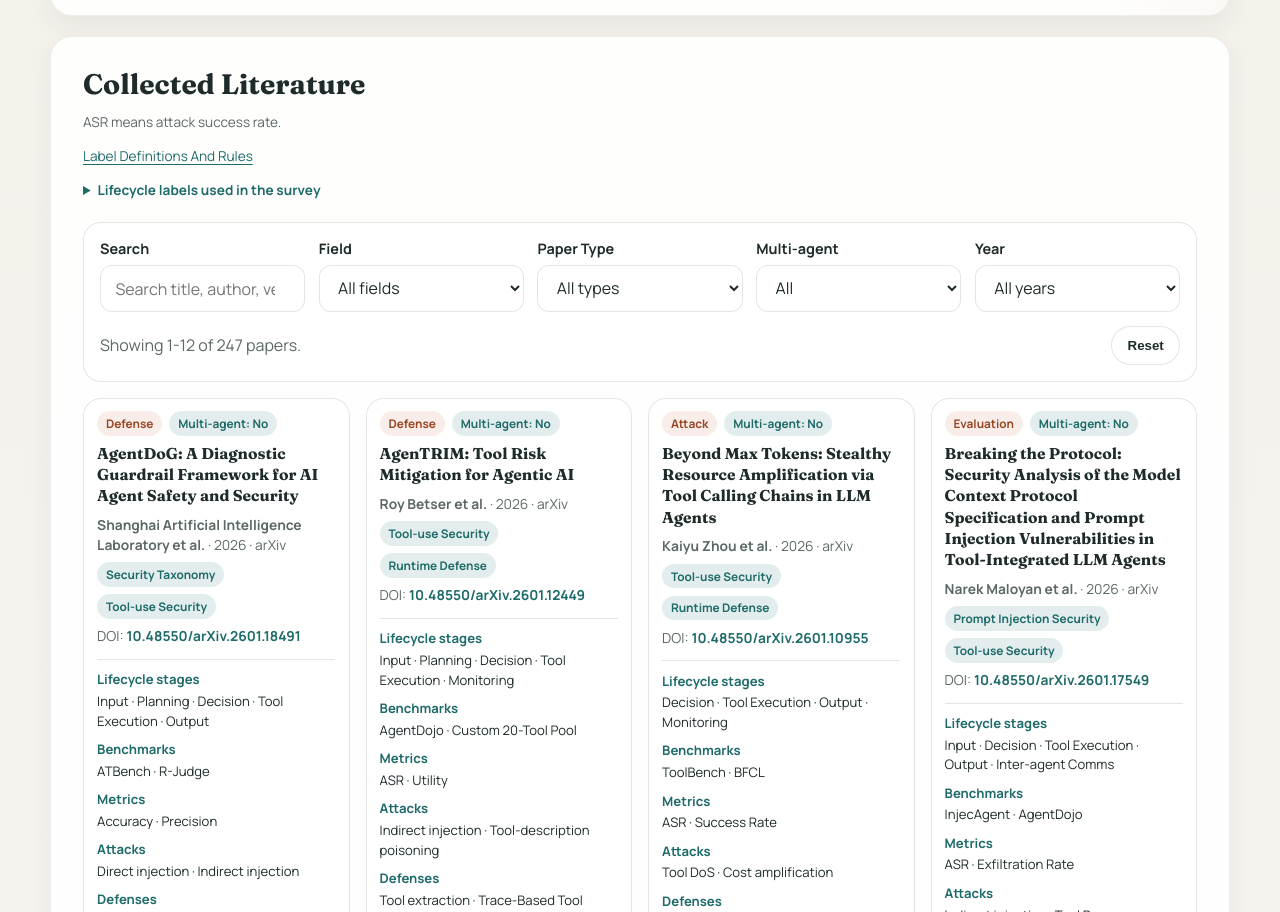
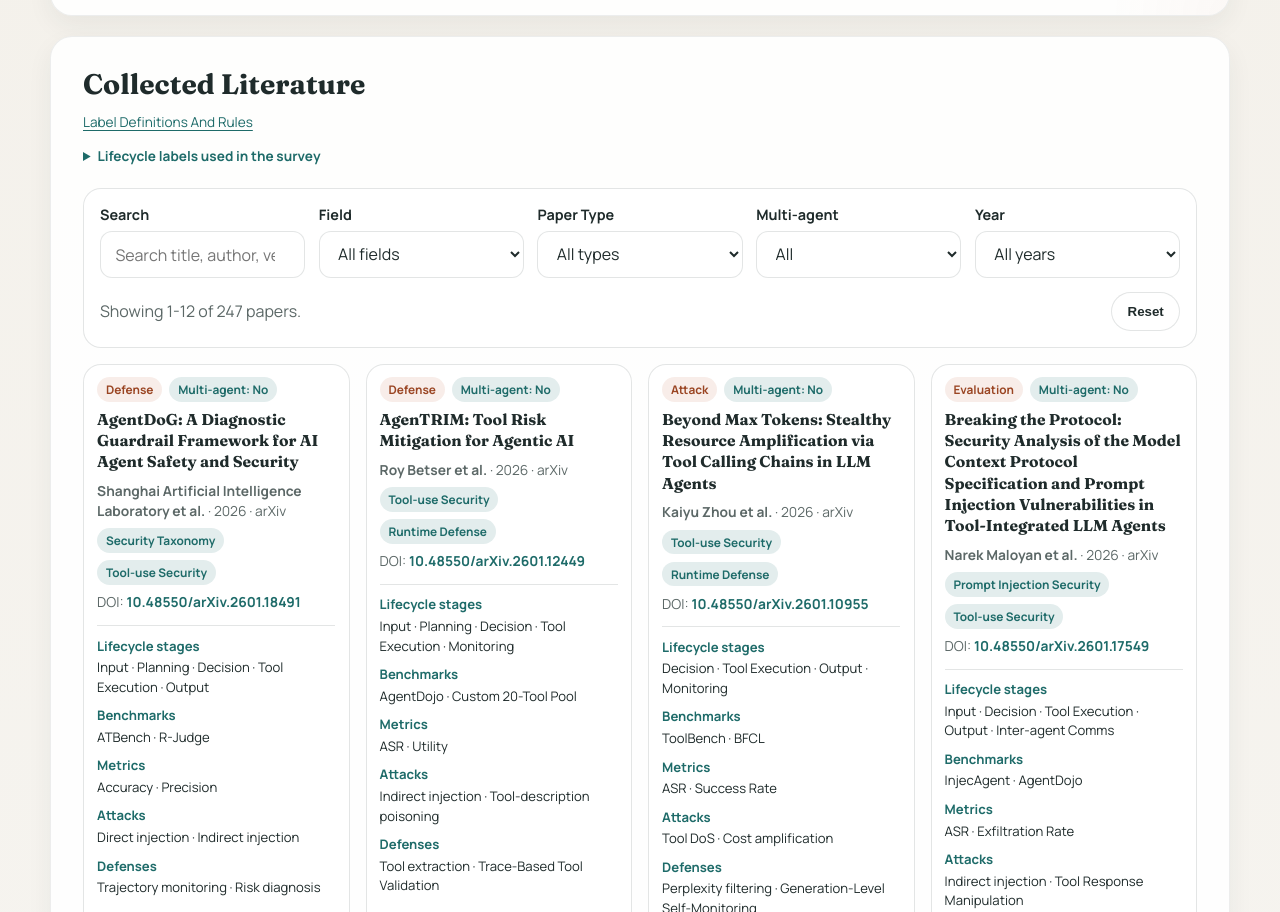
Before and after one commit to Ling-Yuchen/LLMAgentSecuritySurvey, a plain HTML site: page index.html in a window 1280 px wide. Shown: the part 2782-3694 px from the top of the page. Drawn offline with Linux system fonts and the light colour scheme.

Commit message:
Remove standalone ASR explanation from literature section

```diff
--- a/index.html
+++ b/index.html
@@ -86,7 +86,6 @@
           <div class="section-heading">
 
             <h2>Collected Literature</h2>
-            <p class="annotation-note">ASR means attack success rate.</p>
             <p class="annotation-note"><a href="./labeling-guide.html">Label Definitions And Rules</a></p>
             <details class="lifecycle-guide">
               <summary>Lifecycle labels used in the survey</summary>
```
